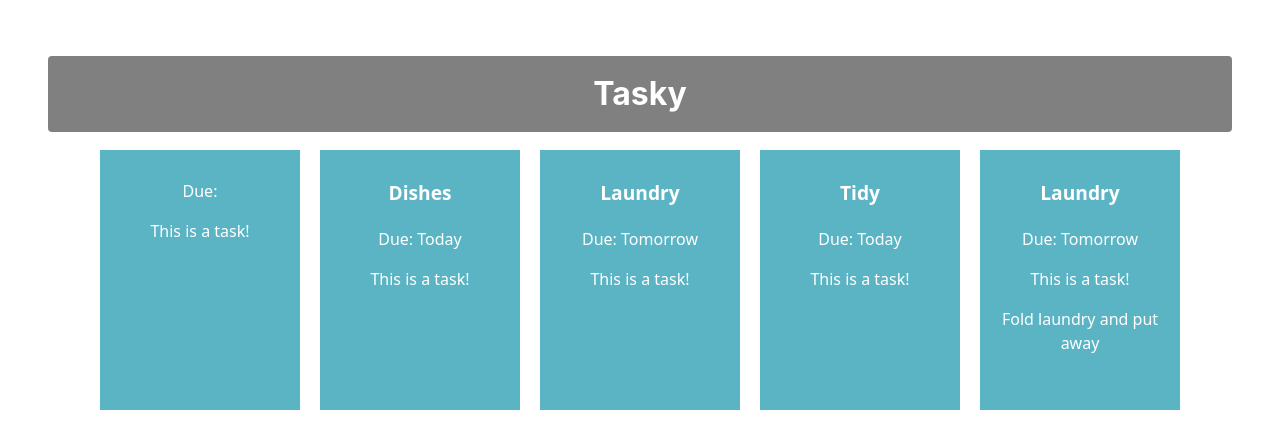
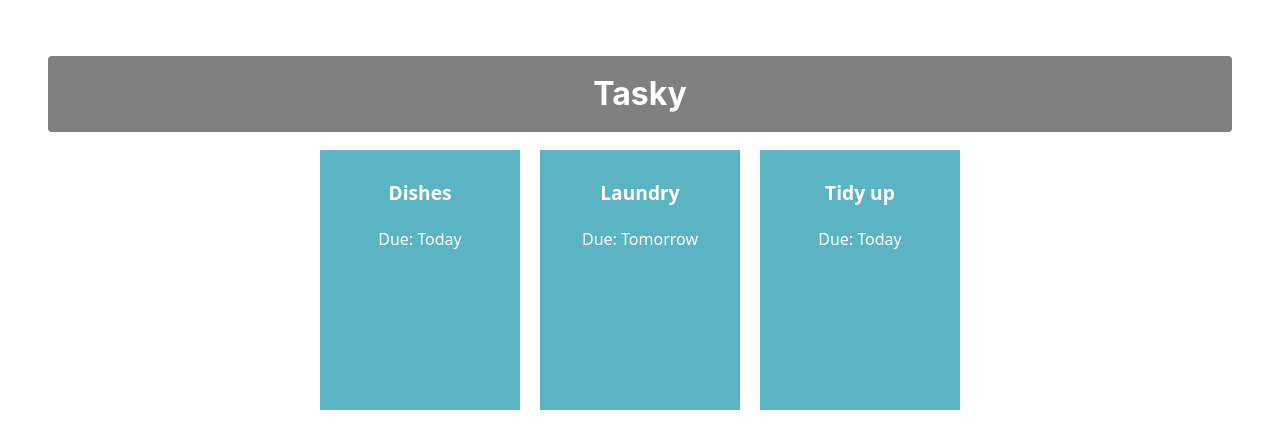
Before and after one commit to warcaul/react-basics-labs, a React (Vite) app in the folder tasky/: page / in a window 1280 px wide. Shown: the top 448 px of the page. Built offline with nearby package versions, Linux system fonts and the light colour scheme.

Commit message:
Added task state

```diff
--- a/tasky/src/App.jsx
+++ b/tasky/src/App.jsx
@@ -1,26 +1,31 @@
 import './App.css';
 import Task from './components/Task';
+import React, { useState } from 'react';
+
 
 
 function App() {
-  return (
+
+    const [ taskState, setTaskState ] = useState({
+    tasks: [
+      { title:"Dishes", description: "Empty dishwasher", deadline: "Today" },
+      { title: "Laundry", description: "Fold clothes and put away", deadline: "Tomorrow" },
+      { title: "Tidy up", deadline: "Today" }
+    ]
+  });
+
+
+
+
+    return (
     <div className="container">
       <h1>Tasky</h1>
-      <Task />
-
-
-      <Task title="Dishes" deadline="Today" />
-      <Task title="Laundry" deadline="Tomorrow" />
-      <Task title="Tidy" deadline="Today" />
-
-
-      <Task title="Laundry" deadline="Tomorrow">
-        Fold laundry and put away
-      </Task>
-
-
+      <Task title={taskState.tasks[0].title} deadline={taskState.tasks[0].deadline} description={taskState.tasks[0].description} />
+      <Task title={taskState.tasks[1].title} deadline={taskState.tasks[1].deadline} description={taskState.tasks[1].description} />
+      <Task title={taskState.tasks[2].title} deadline={taskState.tasks[2].deadline} description={taskState.tasks[2].description} />
     </div>
   );
+
 }
 
 export default App;
--- a/tasky/src/components/Task.jsx
+++ b/tasky/src/components/Task.jsx
@@ -4,8 +4,8 @@
         <div  className="card">
             <p className="title">{props.title}</p>
             <p>Due: {props.deadline}</p>
-            <p>This is a task!</p>
             <p>{props.children}</p>
+            <p>{props.descroption}</p>
         </div>
     )
 }
```
